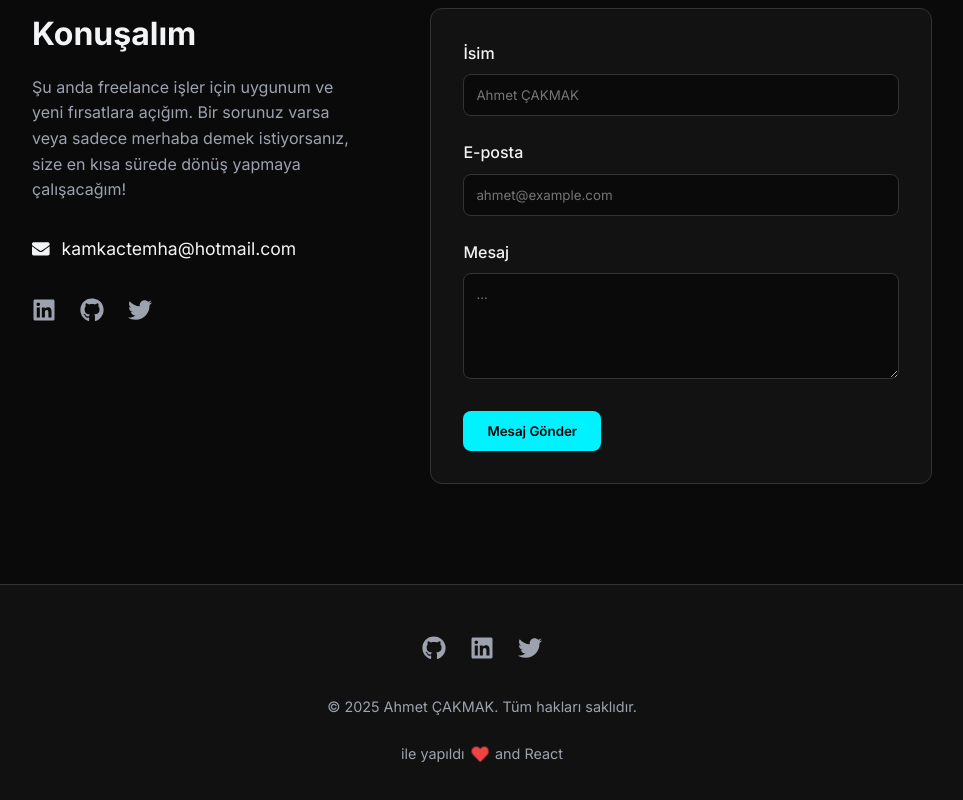
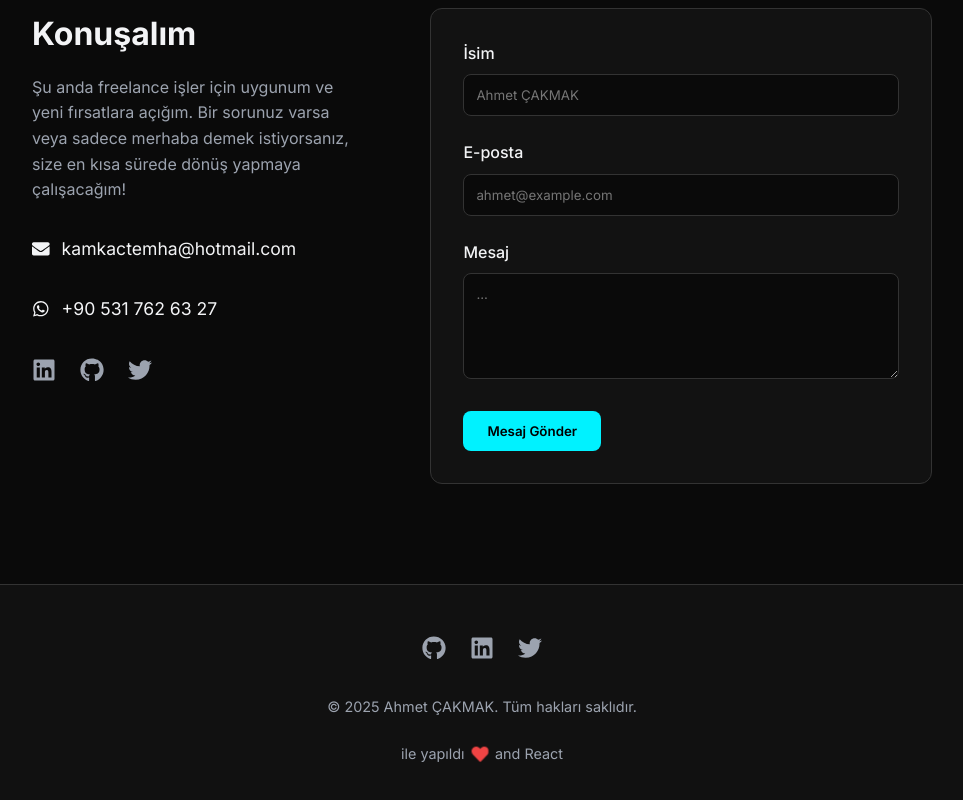
Before and after one commit to DorukDeveloperAi/ahmetcakmakcomtr, a React (Vite) app: page / in a window 1280 px wide. Shown: the part 3623-4423 px from the top of the page, without its empty margins (158-1121 px from the left). Built offline with nearby package versions, Linux system fonts and the light colour scheme.

Commit message:
Add WhatsApp contact link

```diff
--- a/src/components/Contact.jsx
+++ b/src/components/Contact.jsx
@@ -1,6 +1,6 @@
 import React from 'react';
 import { motion } from 'framer-motion';
-import { FaEnvelope, FaLinkedin, FaGithub, FaTwitter } from 'react-icons/fa';
+import { FaEnvelope, FaLinkedin, FaGithub, FaTwitter, FaWhatsapp } from 'react-icons/fa';
 import { useLanguage } from '../context/LanguageContext';
 import './Contact.css';
 
@@ -34,6 +34,9 @@ const Contact = () => {
                         <div className="contact-links">
                             <a href="mailto:kamkactemha@hotmail.com" className="contact-link">
                                 <FaEnvelope /> kamkactemha@hotmail.com
+                            </a>
+                            <a href="https://wa.me/905317626327" className="contact-link" target="_blank" rel="noreferrer">
+                                <FaWhatsapp /> +90 531 762 63 27
                             </a>
                             <div className="social-icons">
                                 <a href="https://linkedin.com" target="_blank" rel="noreferrer"><FaLinkedin /></a>
```
